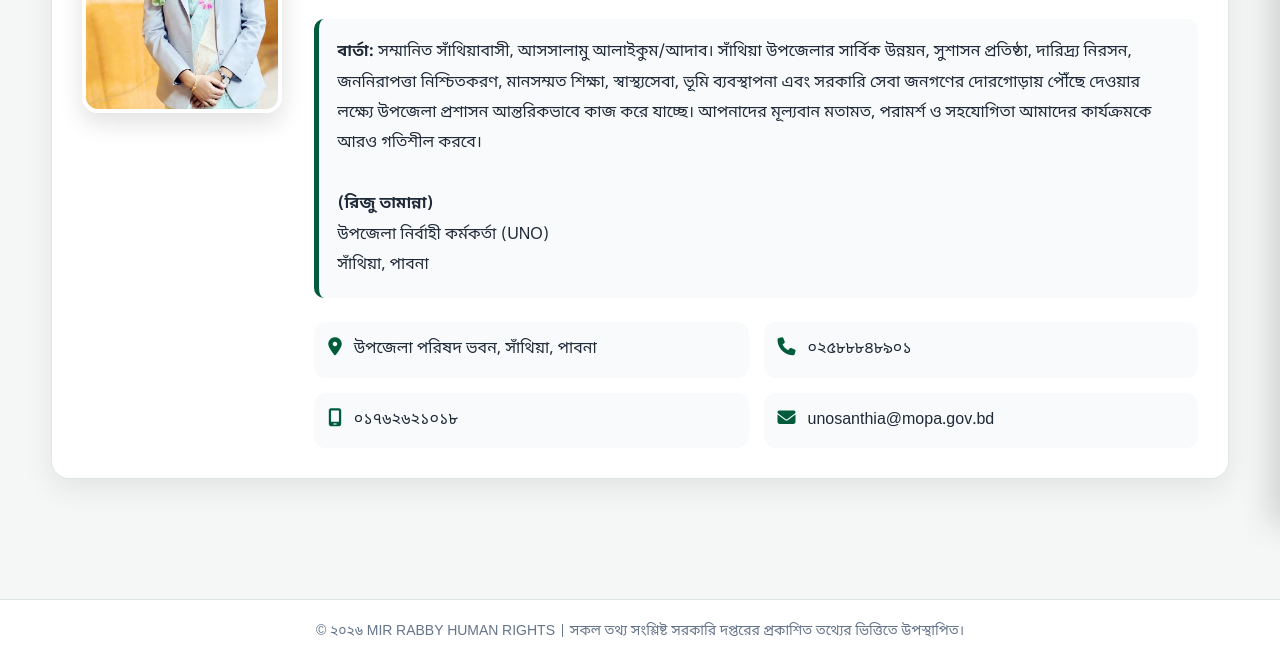
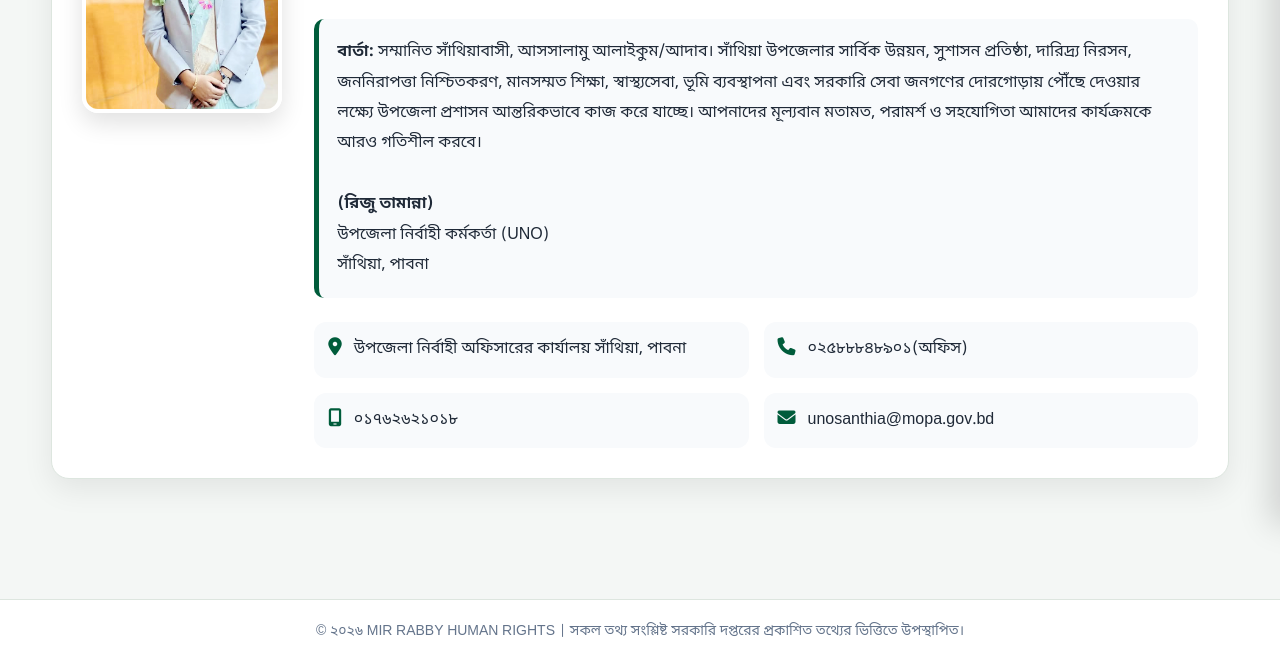
Before and after one commit to rabbymir962/mirrabby-website, a website: page pages/sathia-government-offices.html in a window 1280 px wide. Shown: the part 275-939 px from the top of the page. Drawn offline with Linux system fonts and the light colour scheme.

Commit message:
Update sathia-government-offices.html

```diff
--- a/pages/sathia-government-offices.html
+++ b/pages/sathia-government-offices.html
@@ -282,9 +282,9 @@
 
                             <span>
 
-                                উপজেলা পরিষদ ভবন,
+                                উপজেলা নির্বাহী অফিসারের কার্যালয়
 
-                                সাঁথিয়া, পাবনা
+             সাঁথিয়া, পাবনা
 
                             </span>
 
@@ -296,7 +296,7 @@
 
                             <span>
 
-                                ০২৫৮৮৮৪৮৯০১
+                                ০২৫৮৮৮৪৮৯০১(অফিস)
 
                             </span>
 
```
